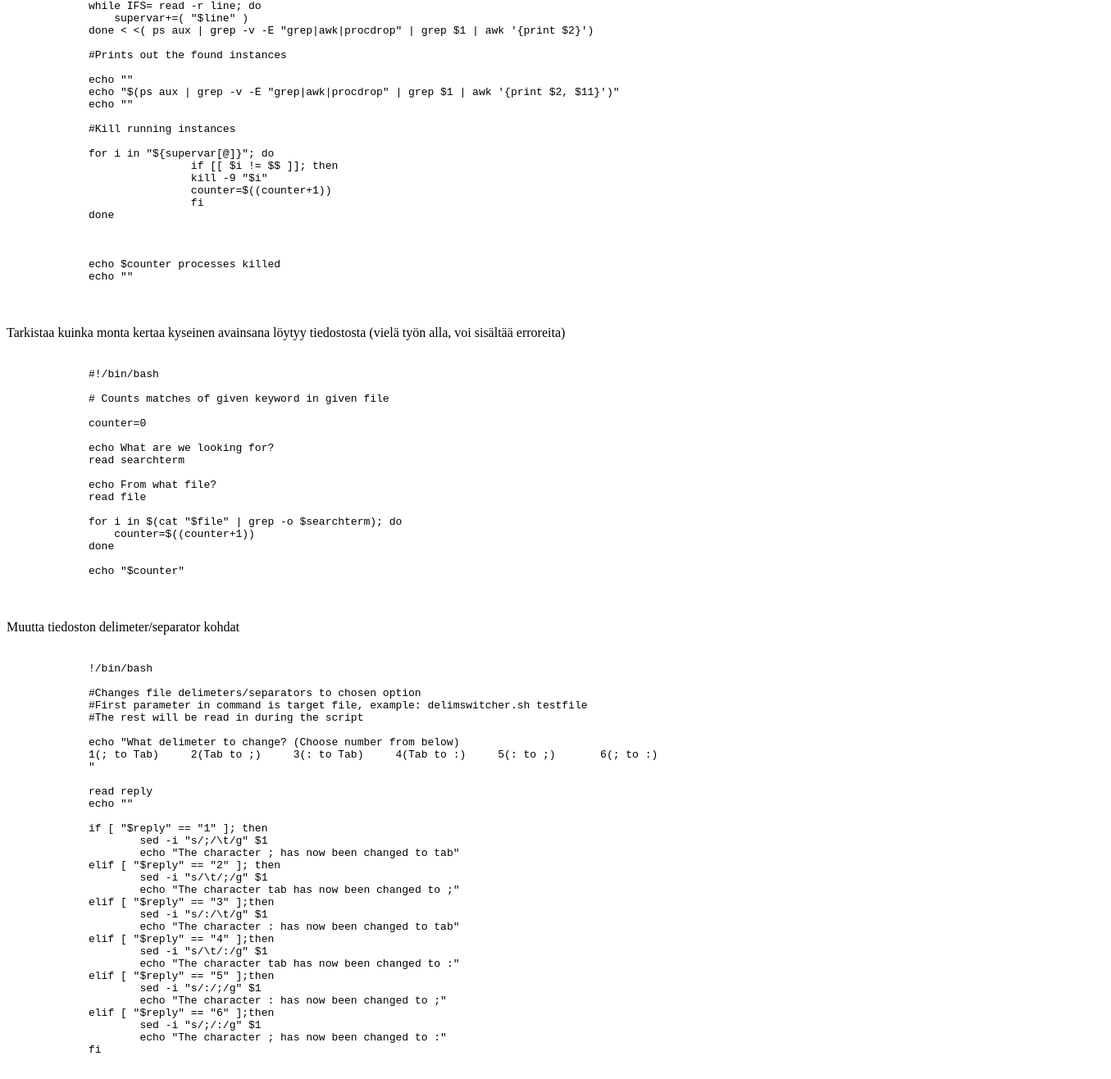
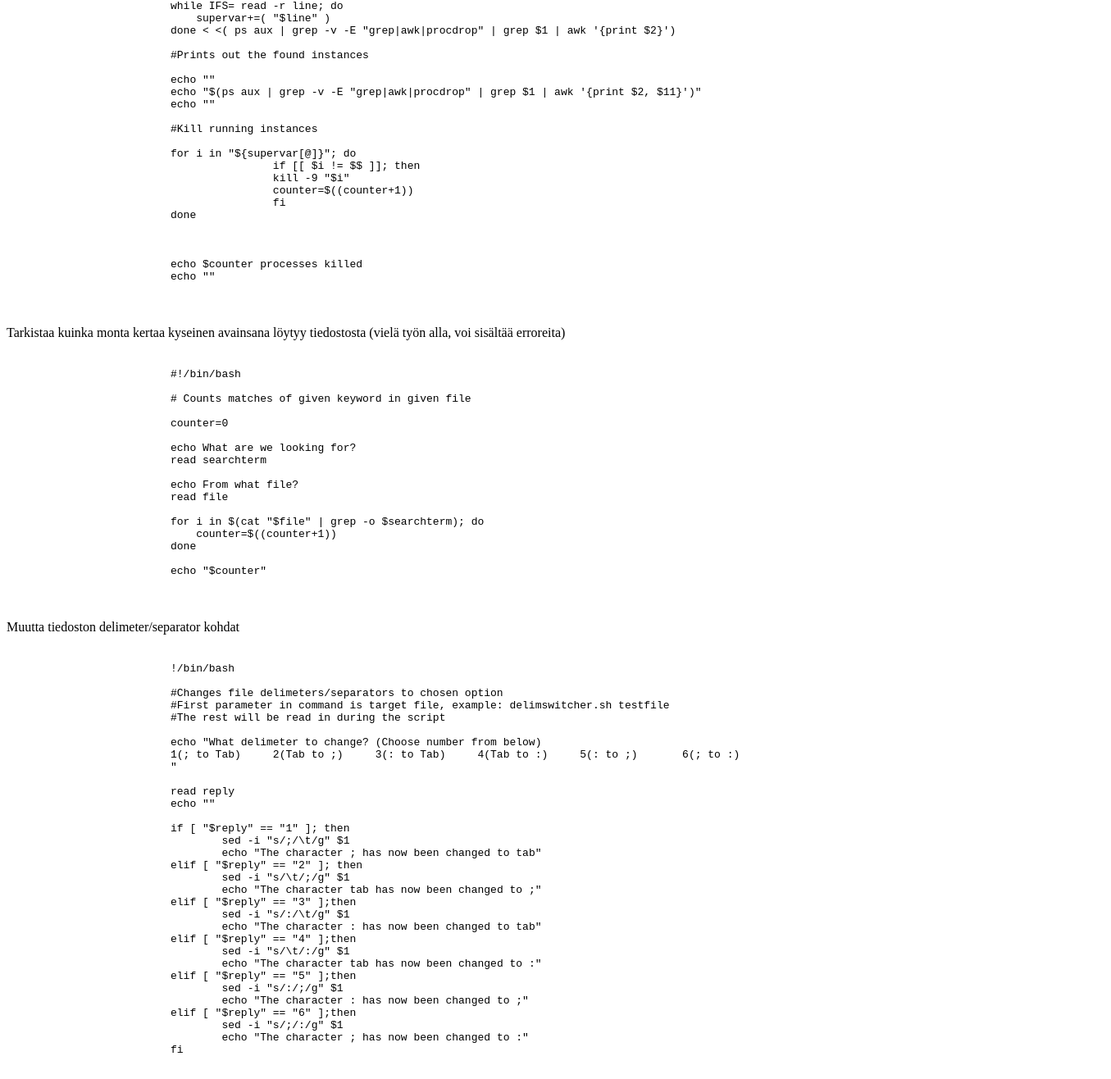
Before and after one commit to wesipls/bash, a plain HTML site: page trashrepo/progs.html in a window 1280 px wide. Shown: the part 458-1774 px from the top of the page at 82% size, 1355 px wide, since content can reach past the window. Drawn offline with Linux system fonts and the light colour scheme.

Commit message:
Update progs.html

```diff
--- a/trashrepo/progs.html
+++ b/trashrepo/progs.html
@@ -9,7 +9,7 @@
 	  <p><br><a href="https://wesipls.github.io/trashrepo/trainweather.html">Kotitaulukko</a></p>
 	  <p> <br><br> Pari githubiin säästettyä lyhyttä bash scriptiä: </p>
 	  <p> <br><br>Lopettaa kaikki processit haetulla avainsanalla: <br><br></p>
-	  <pre style="margin-left: 100px;">
+	  <pre style="margin-left: 200px;">
 #!/bin/bash
 
 #Finds and kills all instances running by keyword
@@ -47,7 +47,7 @@ echo $counter processes killed
 echo "" </pre>
 
 	  <p> <br><br>Tarkistaa kuinka monta kertaa kyseinen avainsana löytyy tiedostosta (vielä työn alla, voi sisältää erroreita)<br><br></p>
-	  <pre style="margin-left: 100px;">
+	  <pre style="margin-left: 200px;">
 #!/bin/bash
 
 # Counts matches of given keyword in given file
@@ -67,7 +67,7 @@ done
 echo "$counter"</pre>
 
 	  <p><br><br>Muutta tiedoston delimeter/separator kohdat<br><br></p>
-	  <pre style="margin-left: 100px;">!/bin/bash
+	  <pre style="margin-left: 200px;">!/bin/bash
 
 #Changes file delimeters/separators to chosen option
 #First parameter in command is target file, example: delimswitcher.sh testfile
```
